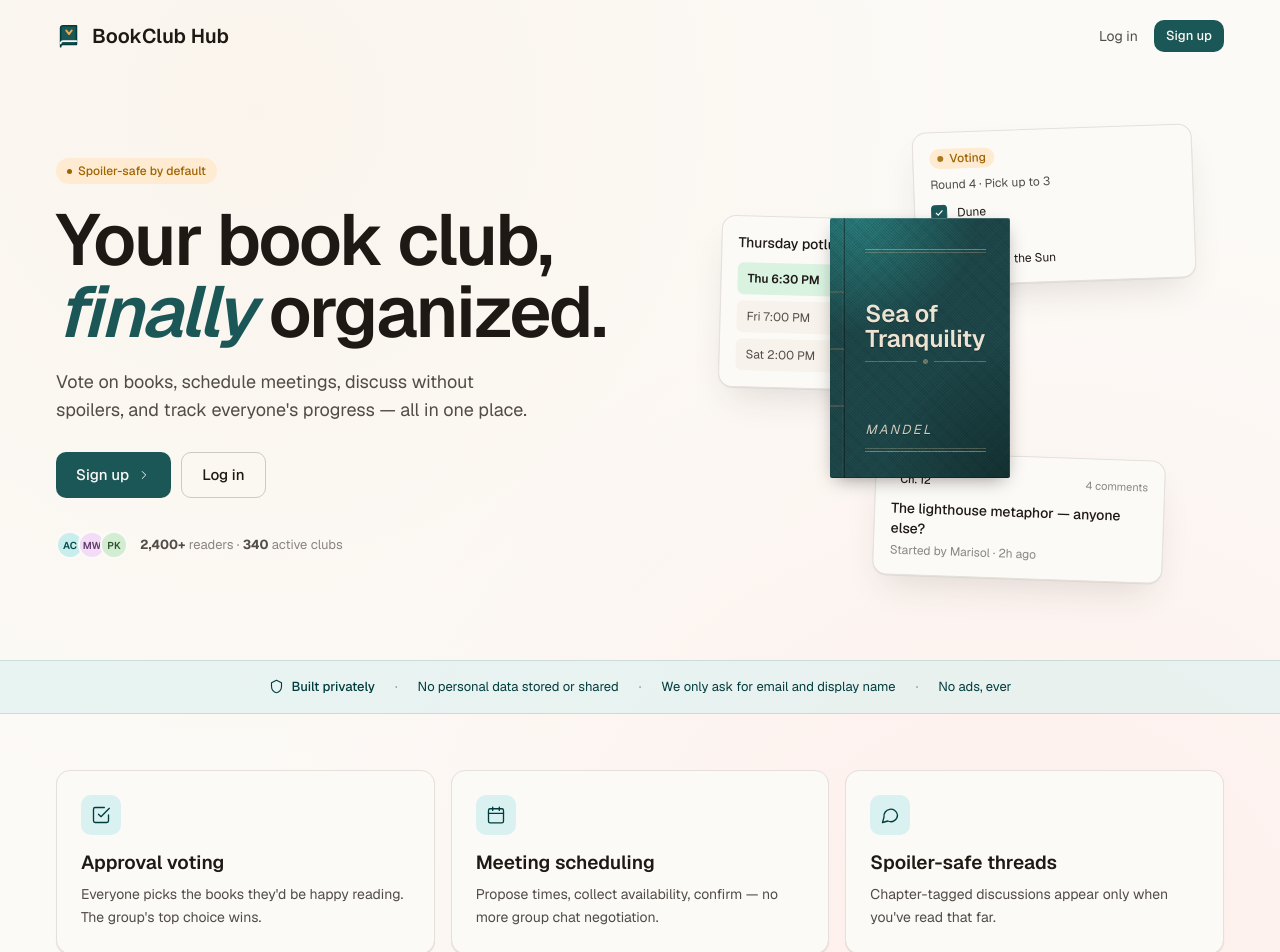
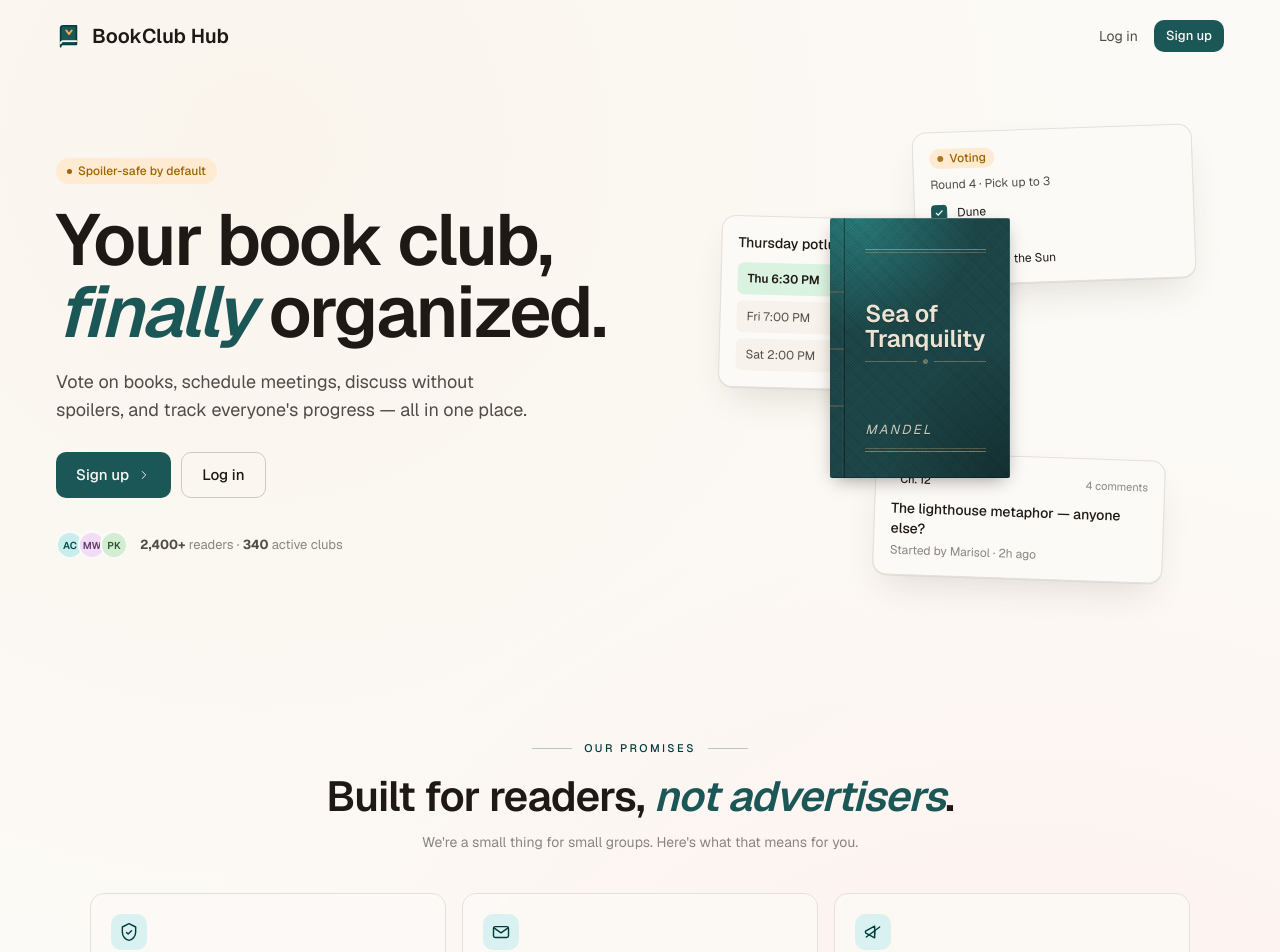
Before and after one commit to evanlwang/bookclub-hub, a Next.js app: page / in a window 1280 px wide. Shown: the top 952 px of the page. Built offline with nearby package versions, Linux system fonts and the light colour scheme.

Commit message:
Elevate privacy callout: editorial section with eyebrow rule, italic headline, and three icon-led promise cards

```diff
--- a/src/app/page.tsx
+++ b/src/app/page.tsx
@@ -178,31 +178,107 @@ export default function Home() {
       <section
         data-testid="privacy-banner"
         aria-label="Privacy guarantees"
-        className="bg-primary-soft/55 border-y border-primary/15 px-4 md:px-8 lg:px-14 py-4 mb-10 lg:mb-14"
+        className="relative px-4 md:px-8 lg:px-14 py-14 lg:py-20 mb-6"
       >
-        <div className="flex flex-wrap items-center justify-center gap-x-5 gap-y-1.5 text-[13px] text-primary-ink">
-          <span className="inline-flex items-center gap-2 font-medium">
+        {/* Soft cream-to-primary backdrop, tonally distinct from hero but not loud */}
+        <div
+          aria-hidden="true"
+          className="absolute inset-0 -z-10"
+          style={{
+            background:
+              "linear-gradient(180deg, oklch(0.97 0.012 195 / 0.45) 0%, oklch(0.96 0.022 75 / 0.35) 100%)",
+            borderTop: "1px solid oklch(0.91 0.008 70)",
+            borderBottom: "1px solid oklch(0.91 0.008 70)",
+          }}
+        />
+
+        <div className="max-w-[1100px] mx-auto">
+          {/* Eyebrow with hairline flanks */}
+          <div className="flex items-center justify-center gap-3 mb-4">
+            <span aria-hidden="true" className="h-px w-10 bg-primary/30" />
+            <span className="text-[11px] uppercase tracking-[0.22em] text-primary-ink font-medium">
+              Our promises
+            </span>
+            <span aria-hidden="true" className="h-px w-10 bg-primary/30" />
+          </div>
+
+          {/* Display headline echoing hero "finally" italic */}
+          <h2 className="font-[var(--font-display)] text-[34px] md:text-[42px] font-semibold text-ink text-center mb-3 tracking-[-0.02em] leading-[1.1]">
+            Built for readers,{" "}
+            <em className="italic" style={{ color: "var(--color-primary)" }}>
+              not advertisers
+            </em>
+            .
+          </h2>
+          <p className="text-[14px] text-ink-3 text-center mb-10 max-w-[520px] mx-auto leading-relaxed">
+            We&apos;re a small thing for small groups. Here&apos;s what that means
+            for you.
+          </p>
+
+          {/* Three-up promise cards */}
+          <div className="grid grid-cols-1 md:grid-cols-3 gap-4">
+            <PromiseCard
+              icon={
                 <svg
-              width="15"
-              height="15"
+                  width="20"
+                  height="20"
                   viewBox="0 0 24 24"
                   fill="none"
                   stroke="currentColor"
-              strokeWidth="1.8"
+                  strokeWidth="1.7"
                   strokeLinecap="round"
                   strokeLinejoin="round"
                   aria-hidden="true"
                 >
                   <path d="M12 2L4 6v6c0 5 3.5 9.4 8 10 4.5-.6 8-5 8-10V6l-8-4z" />
+                  <path d="M9 12.5l2 2 4-4" />
                 </svg>
-            Built privately
-          </span>
-          <span aria-hidden="true" className="opacity-50">·</span>
-          <span>No personal data stored or shared</span>
-          <span aria-hidden="true" className="opacity-50">·</span>
-          <span>We only ask for email and display name</span>
-          <span aria-hidden="true" className="opacity-50">·</span>
-          <span>No ads, ever</span>
+              }
+              title="No personal data"
+              body="Nothing about you is stored or shared. We don't sell, analyze, or hand off anything."
+            />
+            <PromiseCard
+              icon={
+                <svg
+                  width="20"
+                  height="20"
+                  viewBox="0 0 24 24"
+                  fill="none"
+                  stroke="currentColor"
+                  strokeWidth="1.7"
+                  strokeLinecap="round"
+                  strokeLinejoin="round"
+                  aria-hidden="true"
+                >
+                  <rect x="3" y="5.5" width="18" height="13" rx="2" />
+                  <path d="M3.5 7l8.5 6 8.5-6" />
+                </svg>
+              }
+              title="Just email and display name"
+              body="That's the entire signup. No phone, no birthday, no contacts upload, no friend graph."
+            />
+            <PromiseCard
+              icon={
+                <svg
+                  width="20"
+                  height="20"
+                  viewBox="0 0 24 24"
+                  fill="none"
+                  stroke="currentColor"
+                  strokeWidth="1.7"
+                  strokeLinecap="round"
+                  strokeLinejoin="round"
+                  aria-hidden="true"
+                >
+                  <path d="M3 11l11-6v14L3 13z" />
+                  <path d="M14 9.5v5" />
+                  <path d="M4 18l16-12" />
+                </svg>
+              }
+              title="No ads, ever"
+              body="No banners, no sponsored books, no tracking pixels. Just the books and the people."
+            />
+          </div>
         </div>
       </section>
 
@@ -259,3 +335,26 @@ function FeatureCard({
     </div>
   );
 }
+
+// @spec HOME-UI-PRIVACY-CALLOUT-001
+function PromiseCard({
+  icon,
+  title,
+  body,
+}: {
+  icon: React.ReactNode;
+  title: string;
+  body: string;
+}) {
+  return (
+    <div className="group relative bg-bg/85 backdrop-blur-[2px] border border-line rounded-[var(--radius-lg)] p-5 transition-all duration-200 hover:border-primary/35 hover:shadow-sm">
+      <div className="w-9 h-9 rounded-[var(--radius-md)] bg-primary-soft text-primary-ink flex items-center justify-center mb-3 transition-transform duration-200 group-hover:-rotate-3">
+        {icon}
+      </div>
+      <h3 className="font-[var(--font-display)] text-[17px] font-semibold text-ink mb-1 tracking-[-0.01em]">
+        {title}
+      </h3>
+      <p className="text-[13px] text-ink-2 leading-relaxed">{body}</p>
+    </div>
+  );
+}
```
Also changed, not shown: 1 other file (tests, documents, lock files or other folders). Lines whose indentation alone changed are shown as unchanged.
